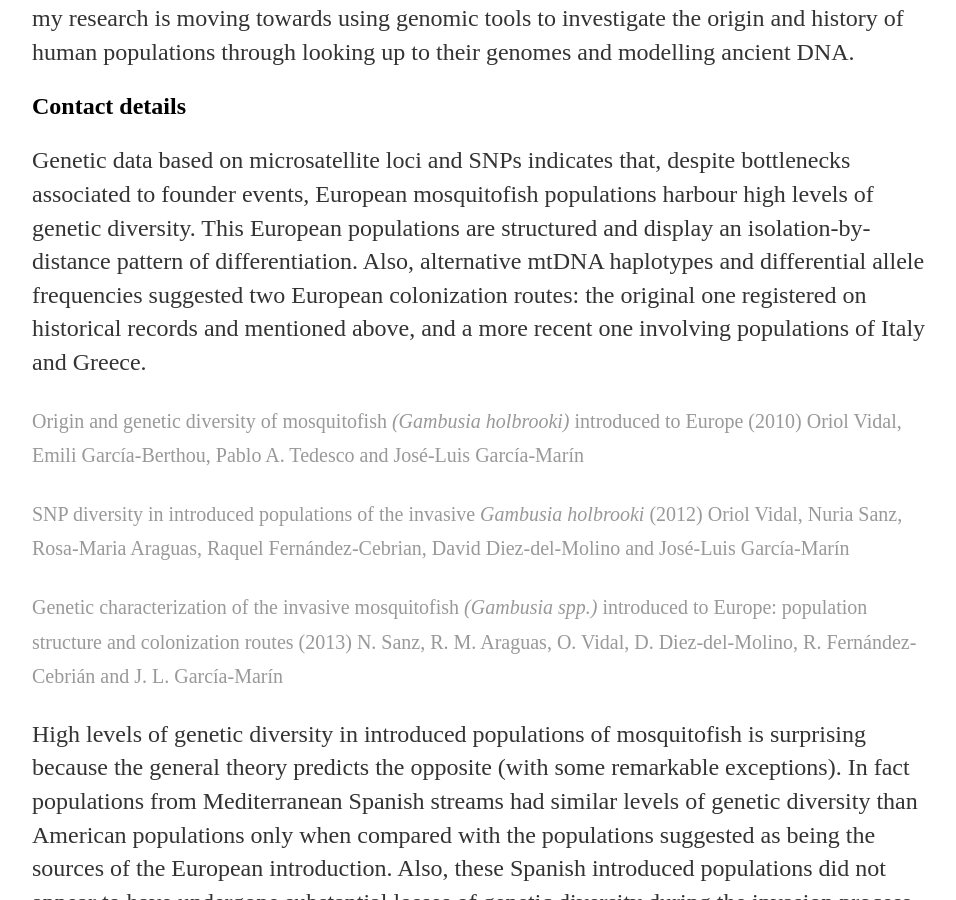
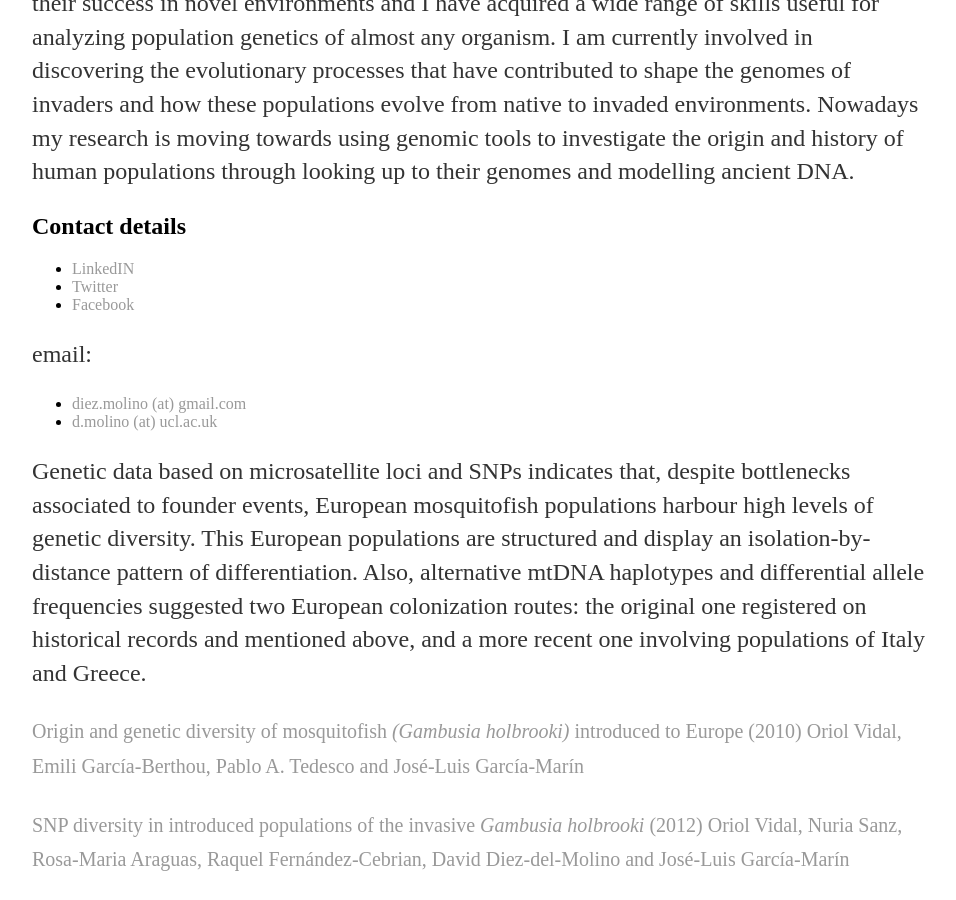
Before and after one commit to DiezMolino/diezmolino.github.io, a Jekyll site: the page cv/index.html, which Jekyll copies as it is, in a window 1280 px wide and 900 px high, scrolled down 654 px. Shown: the whole window, without its empty margins (160-1116 px from the left). Built offline with Jekyll 4.4.1, drawn with Linux system fonts in a browser that asks for light colours.

Commit message:
Update index.html

```diff
--- a/cv/index.html
+++ b/cv/index.html
@@ -21,9 +21,8 @@
 <h1> David Díez-del-Molino </h1>
 
 <h2>Contents</h2>
-<a href="#Research interests"> Research interests</a>
-
-<a href="#Contact details"> Contact details</a>
+<p><a href="#Research interests"> Research interests</a></p>
+<p><a href="#Contact details"> Contact details</a></p>
 
 <br/>
 <br/>
@@ -43,8 +42,18 @@
 
 <h2>Contact details</h2>
 
-<p>
+<ul>
+<li><a href='https://uk.linkedin.com/pub/david-díez-del-molino/2b/711/66
+'>LinkedIN</a></li>
+<li><a href='https://twitter.com/IndianaDiez'>Twitter</a></li>
+<li><a href='https://www.facebook.com/Daviddiez'>Facebook</a></li>
+</ul>
 
+<p>email:
+<ul>
+<li><a href="mailto:diez.molino@gmail.com">diez.molino (at) gmail.com</a></li>
+<li><a href="mailto:d.molino@ucl.ac.uk">d.molino (at) ucl.ac.uk</a></li>
+</ul>
 
 
 
```
